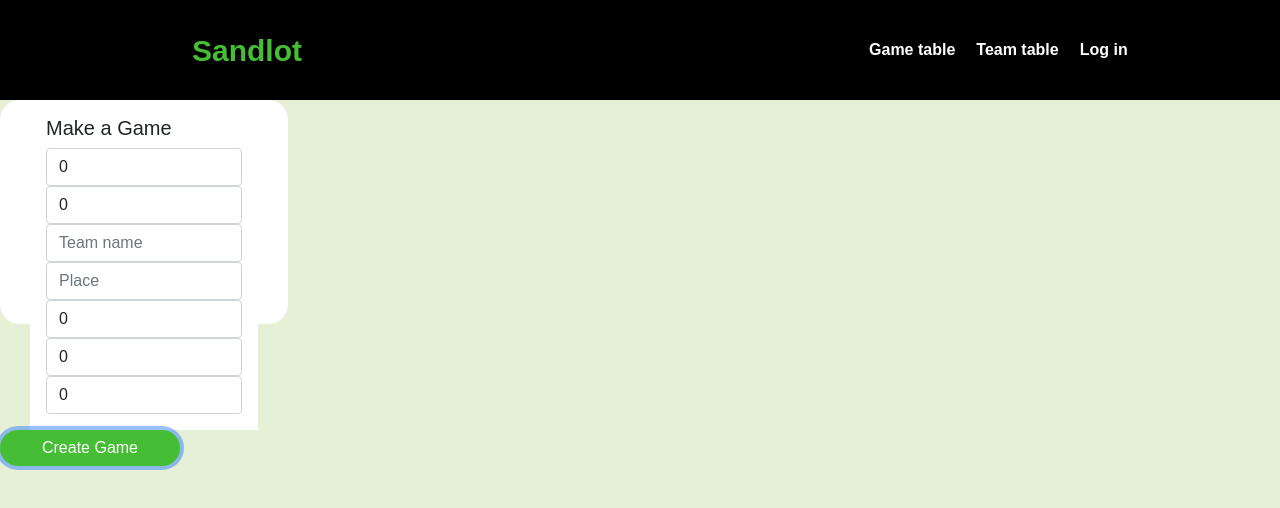
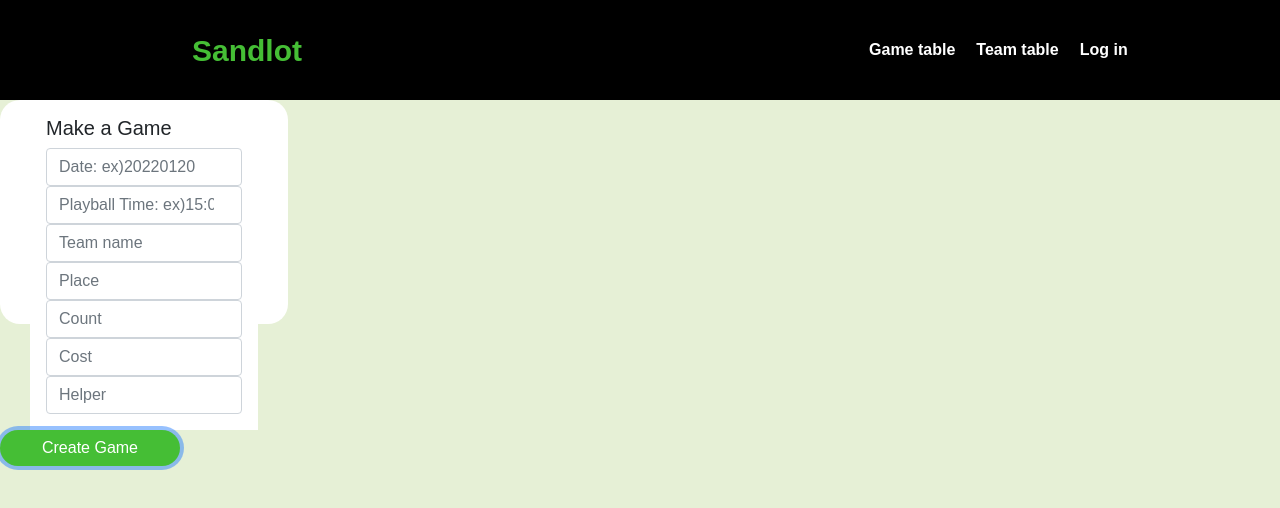
Before and after one commit to kaheiseki/sandlot, a React (Create React App) app: page /creategame in a window 1280 px wide. Shown: the top 508 px of the page. Built offline with nearby package versions, Linux system fonts and the light colour scheme; no server answers.

Commit message:
chage create_game state value

```diff
--- a/src/pages/create_game_post/create_game_post.js
+++ b/src/pages/create_game_post/create_game_post.js
@@ -15,13 +15,13 @@ import { useNavigate } from 'react-router-dom';
 
 export const CreateGamePost = () => {
   const [newTeamName, setNewTeamName] = useState("");
-  const [newCount, setNewCount] = useState(0);
-  const [newGameDate, setNewGameDate] = useState(0);
+  const [newCount, setNewCount] = useState("");
+  const [newGameDate, setNewGameDate] = useState("");
   // 本来date型でデータを収集したいが、一旦ただの数値で格納
-  const [newGameTime, setNewGameTime] = useState(0);
+  const [newGameTime, setNewGameTime] = useState("");
   const [newPlace, setNewPlace] = useState("");
-  const [newCost, setNewCost] = useState(0);
-  const [newHelper, setNewHelper] = useState(0);
+  const [newCost, setNewCost] = useState("");
+  const [newHelper, setNewHelper] = useState("");
 
   const gamesCollectionRef = collection(db, "Games");
 
```
